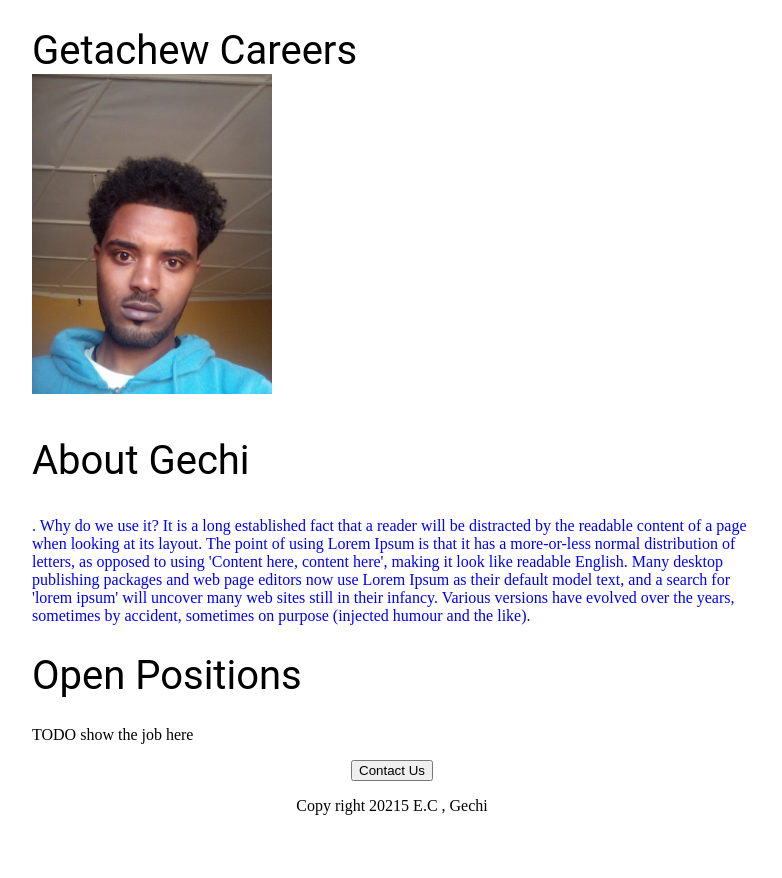
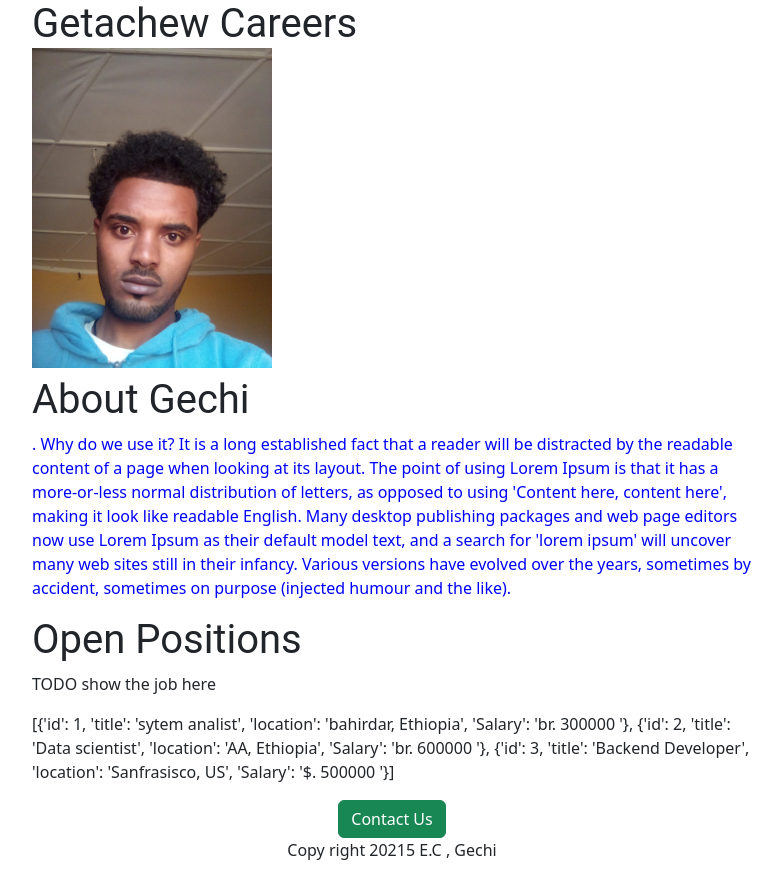
Before and after one commit to GeatachewDeres/Gechi-careers-website-v2, a Flask app: page / in a window 1280 px wide. Shown: the whole page, without its empty margins (248-1030 px from the left). Before the commit the page ends 815 px from the top, so only its background shows below. Run offline with Flask 2, Linux system fonts and the light colour scheme.

Commit message:
Added dynamic data and  Api route .

```diff
--- a/main.py
+++ b/main.py
@@ -1,10 +1,24 @@
-from  flask import Flask, render_template
+from  flask import Flask, render_template,jsonify
 ap= Flask(__name__)
+JOBS  = [{'id':1,
+        'title':'sytem analist',
+        'location':'bahirdar, Ethiopia',
+        'Salary':'br. 300000 '},
+         {'id':2,
+        'title':'Data scientist',
+        'location':'AA, Ethiopia',
+        'Salary':'br. 600000 '},
+        {'id':3,
+        'title':'Backend Developer',
+        'location':'Sanfrasisco, US',
+        'Salary':'$. 500000 '}]
 @ap.route("/")
 def hello_world():
-  return render_template('home.html')
+  return render_template('home.html', jobs=JOBS)
  # return("hello Gechi")
-
+@ap.route("/Api/jobs")
+def  list_jobs():
+    return jsonify(JOBS)
 if __name__== "__main__":
 # print("hi every body. i am inside main")
   ap.run(host = '0.0.0.0', debug=True)
--- a/templates/home.html
+++ b/templates/home.html
@@ -2,6 +2,9 @@
 <html>
 <head>
     <title>My first web page</title>
+  <meta charset="utf-8">
+    <meta name="viewport" content="width=device-width, initial-scale=1">
+<link href="https://cdn.jsdelivr.net/npm/bootstrap@5.3.0-alpha1/dist/css/bootstrap.min.css" rel="stylesheet" integrity="sha384-GLhlTQ8iRABdZLl6O3oVMWSktQOp6b7In1Zl3/Jr59b6EGGoI1aFkw7cmDA6j6gD" crossorigin="anonymous">
   <style>
   h1
   { font-size: 40px;
@@ -46,8 +49,10 @@ It is a long established fact that a reader will be distracted by the readable c
  </p>
   <h1>Open Positions </h1>
   <p clas="bodytext"> TODO show the job here</p>
+  <!--this neithr html nor python programing part instad it is flask-->
+  <P>{{jobs}}</P>
   <div style=" text-align: center">
-  <button> Contact Us </button>
+  <button class="btn btn-success"> Contact Us </button>
     <p>Copy right 20215 E.C , Gechi </p>
   </div>
 </div>
```
